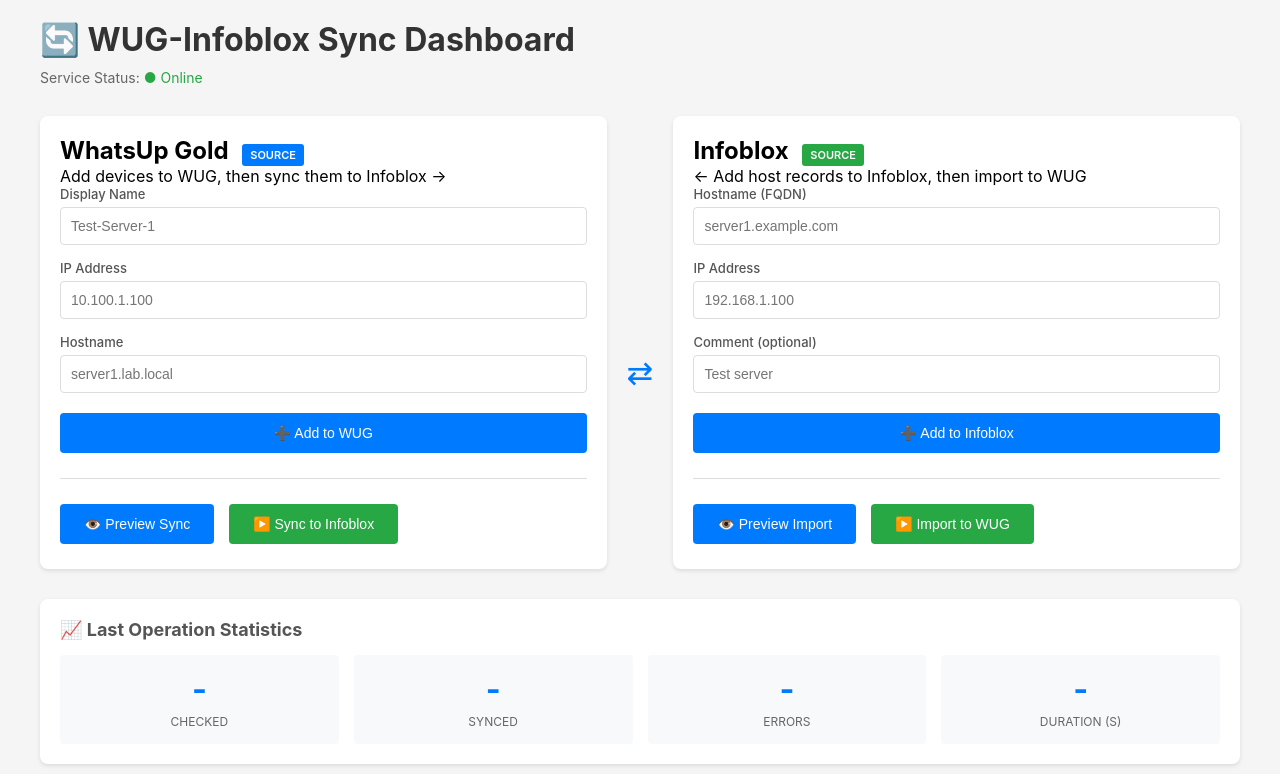
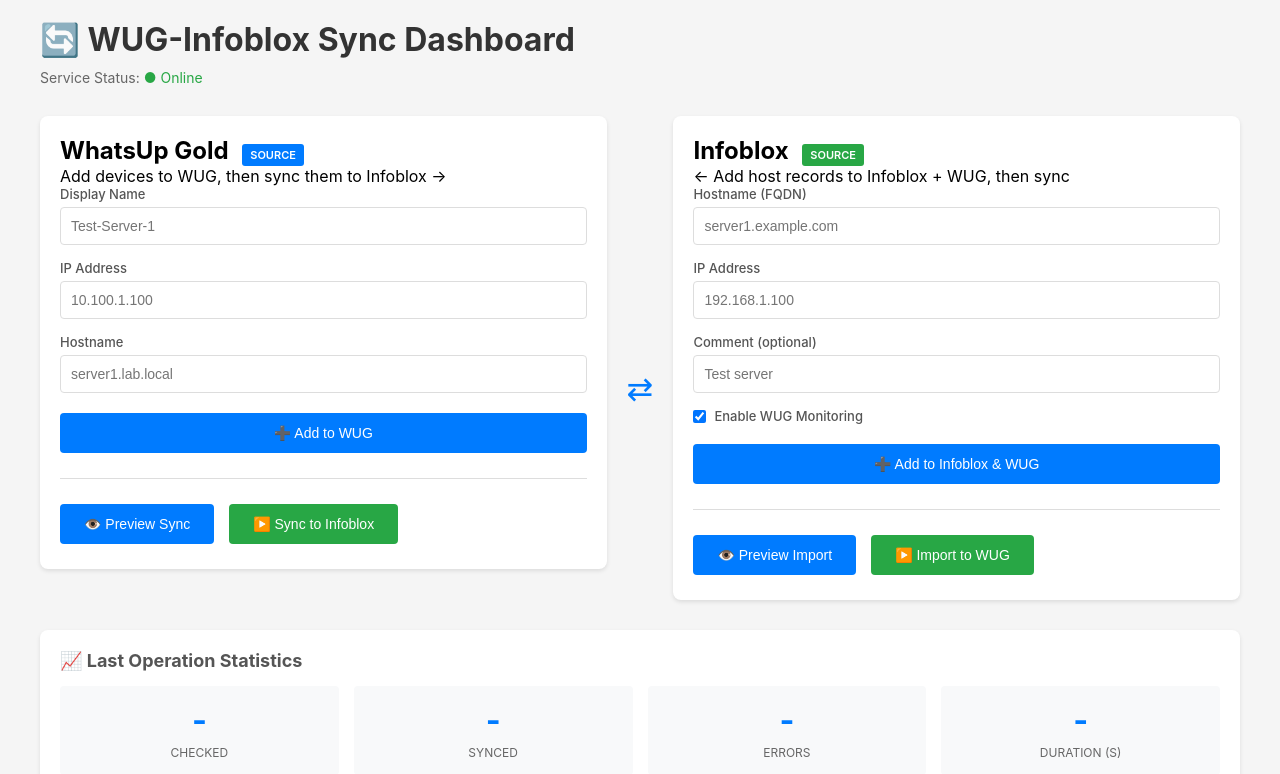
Before and after one commit to bassslap/wug-infoblox-sync, a Flask app: page / in a window 1280 px wide. Shown: the top 774 px of the page. Run offline with Flask 3, Linux system fonts and the light colour scheme; data that the repository does not hold is empty.

Commit message:
Add automatic WUG device creation when adding to Infoblox with monitoring checkbox

```diff
--- a/src/wug_infoblox_sync/app.py
+++ b/src/wug_infoblox_sync/app.py
@@ -163,11 +163,12 @@ def create_app() -> Flask:
 
     @app.post("/add-test-host")
     def add_test_host() -> tuple:
-        """Add a test host record to Infoblox"""
+        """Add a test host record to Infoblox and device to WUG"""
         payload = request.get_json(silent=True) or {}
         hostname = payload.get("hostname")
         ip_address = payload.get("ip_address")
         comment = payload.get("comment", "")
+        enable_monitoring = payload.get("enable_monitoring", True)
 
         if not hostname or not ip_address:
             return jsonify({"error": "hostname and ip_address are required"}), 400
@@ -189,27 +190,48 @@ def create_app() -> Flask:
             )
 
             # Add host record to Infoblox
-            result = infoblox_client.upsert_host_record(
+            infoblox_result = infoblox_client.upsert_host_record(
                 record=host_record,
                 dry_run=False
             )
 
+            # Also add device to WUG
+            wug_result = None
+            if wug_client.device_exists(ip_address):
+                wug_result = {
+                    "success": False,
+                    "message": f"Device with IP {ip_address} already exists in WUG",
+                    "skipped": True
+                }
+            else:
+                wug_result = wug_client.create_device(
+                    display_name=hostname,
+                    ip_address=ip_address,
+                    hostname=hostname,
+                    device_type="Server",
+                    primary_role="Server",
+                    poll_interval=300,
+                    enable_monitoring=enable_monitoring
+                )
+
             return jsonify({
                 "success": True,
-                "message": f"Host record '{hostname}' added to Infoblox",
+                "message": f"Host '{hostname}' added to Infoblox and WUG",
                 "host": {
                     "hostname": hostname,
                     "ip_address": ip_address,
-                    "comment": comment
+                    "comment": comment,
+                    "monitoring_enabled": enable_monitoring
                 },
-                "infoblox_response": result
+                "infoblox_response": infoblox_result,
+                "wug_response": wug_result
             }), 201
 
         except Exception as e:
             logging.exception("Error adding test host")
             return jsonify({
                 "error": str(e),
-                "message": "Failed to add host record to Infoblox"
+                "message": "Failed to add host record to Infoblox and WUG"
             }), 500
 
     @app.post("/sync")
--- a/src/wug_infoblox_sync/templates/index.html
+++ b/src/wug_infoblox_sync/templates/index.html
@@ -215,7 +215,7 @@
             <!-- Infoblox Side -->
             <div class="workflow-step">
                 <h2>Infoblox <span class="badge infoblox">SOURCE</span></h2>
-                <p>← Add host records to Infoblox, then import to WUG</p>
+                <p>← Add host records to Infoblox + WUG, then sync</p>
 
                 <div class="form-group">
                     <label>Hostname (FQDN)</label>
@@ -229,8 +229,14 @@
                     <label>Comment (optional)</label>
                     <input type="text" id="host-comment" placeholder="Test server">
                 </div>
+                <div class="form-group">
+                    <label style="display: flex; align-items: center; cursor: pointer; user-select: none;">
+                        <input type="checkbox" id="host-enable-monitoring" checked style="width: auto; margin-right: 8px;">
+                        <span>Enable WUG Monitoring</span>
+                    </label>
+                </div>
 
-                <button id="btn-add-host" onclick="addHostRecord()" style="width: 100%;">➕ Add to Infoblox</button>
+                <button id="btn-add-host" onclick="addHostRecord()" style="width: 100%;">➕ Add to Infoblox & WUG</button>
 
                 <hr style="margin: 20px 0; border: none; border-top: 1px solid #ddd;">
 
@@ -448,6 +454,7 @@
             const name = document.getElementById('host-name').value.trim();
             const ip = document.getElementById('host-ip').value.trim();
             const comment = document.getElementById('host-comment').value.trim();
+            const enableMonitoring = document.getElementById('host-enable-monitoring').checked;
 
             if (!name || !ip) {
                 showResult('Please enter hostname and IP address', 'error');
@@ -463,7 +470,8 @@
                     body: JSON.stringify({
                         hostname: name,
                         ip_address: ip,
-                        comment: comment
+                        comment: comment,
+                        enable_monitoring: enableMonitoring
                     })
                 });
                 const data = await response.json();
--- a/src/wug_infoblox_sync/wug_client.py
+++ b/src/wug_infoblox_sync/wug_client.py
@@ -162,6 +162,7 @@ class WUGClient:
         device_type: str = "Network Device",
         primary_role: str = "Device",
         poll_interval: int = 60,
+        enable_monitoring: bool = True,
     ) -> dict[str, Any]:
         """
         Create a new device in WhatsUp Gold using the device template endpoint.
@@ -174,6 +175,7 @@ class WUGClient:
             device_type: Device type (optional)
             primary_role: Primary role (optional)
             poll_interval: Polling interval in seconds (optional)
+            enable_monitoring: Whether to enable Ping monitoring (optional, default True)
 
         Returns:
             Dictionary with creation result including device ID
@@ -204,7 +206,7 @@ class WUGClient:
             ],
             "attributes": [],
             "customLinks": [],
-            "activeMonitors": [{"classId": "", "Name": "Ping"}],
+            "activeMonitors": [{"classId": "", "Name": "Ping"}] if enable_monitoring else [],
             "performanceMonitors": [],
             "passiveMonitors": [],
             "dependencies": [],
```
